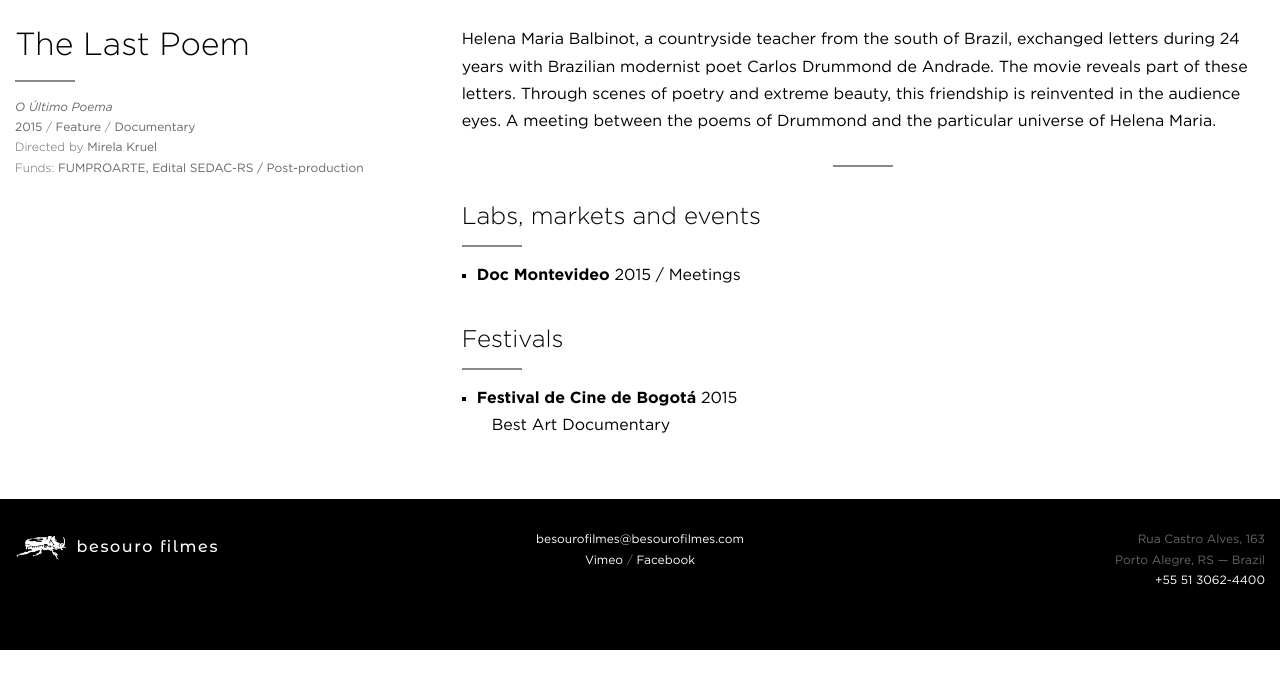
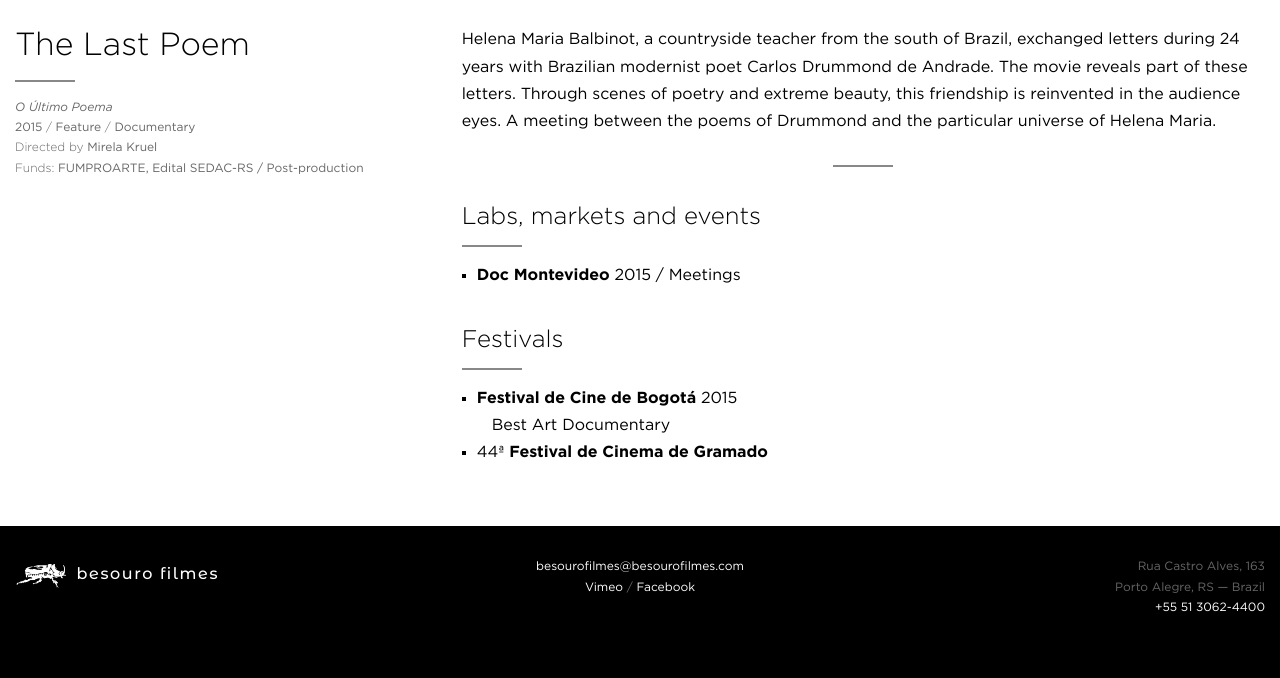
Before and after one commit to arthrfrts/besouro, a Jekyll site: the page built from _projects/the-last-poem.md, in a window 1280 px wide and 900 px high, scrolled down 600 px, cut to the strip 222-900 px from the top of the window. Built offline with Jekyll 4.4.1, drawn with Linux system fonts in a browser that asks for light colours; before the commit the page ends 1472 px from its top, so only the background shows below that.

Commit message:
Updated The Last Poem

```diff
--- a/_projects/the-last-poem.md
+++ b/_projects/the-last-poem.md
@@ -29,3 +29,4 @@ Helena Maria Balbinot, a countryside teacher from the south of Brazil, exchanged
 ## Festivals
 * **Festival de Cine de Bogotá** 2015
   * Best Art Documentary
+* 44ª **Festival de Cinema de Gramado**
```
